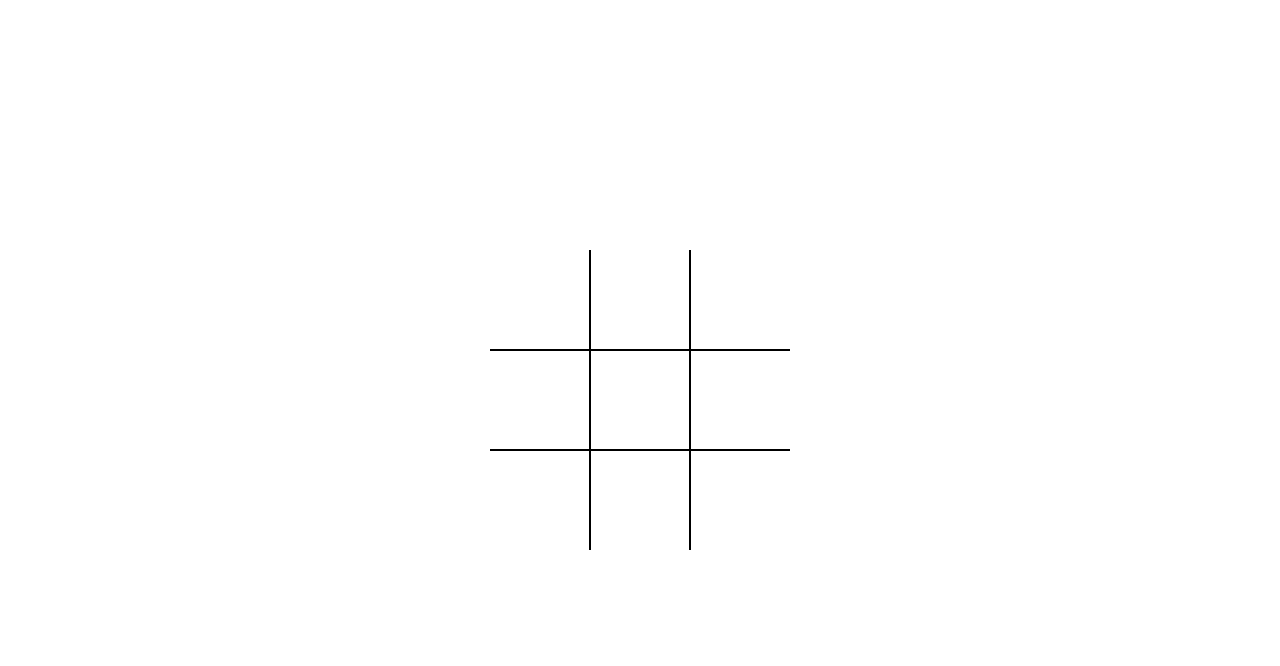
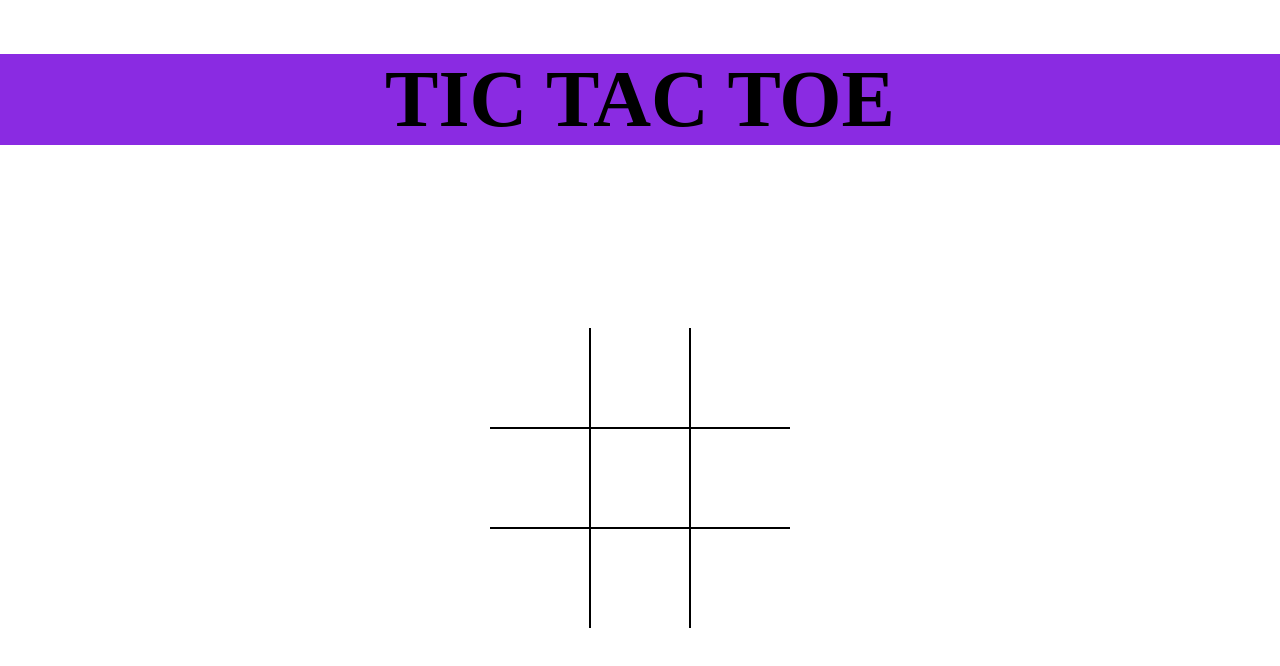
Before and after one commit to ChetanKrishna07/TIcTacToe, a plain HTML site: page index.html in a window 1280 px wide. Drawn offline with Linux system fonts and the light colour scheme.

Commit message:
Added Title

```diff
--- a/index.html
+++ b/index.html
@@ -8,6 +8,7 @@
     <title>Document</title>
 </head>
 <body>
+    <h1>TIC TAC TOE</h1>
     <div class="board" id="board">
         <div class="cell" data-cell></div>
         <div class="cell" data-cell></div>
--- a/styles.css
+++ b/styles.css
@@ -15,7 +15,7 @@ body {
 /*defining the board, in grip display mode, with 3 cols*/
 .board {
     width: 100vw;
-    height: 100vh;
+    height: 70vh;
     display: grid;
     justify-content: center;
     align-content: center;
@@ -171,3 +171,9 @@ body {
 .winning-message.show {
     display: flex;
 }
+
+h1 {
+    text-align: center;
+    font-size: 5rem;
+    background-color: blueviolet;
+}
```
